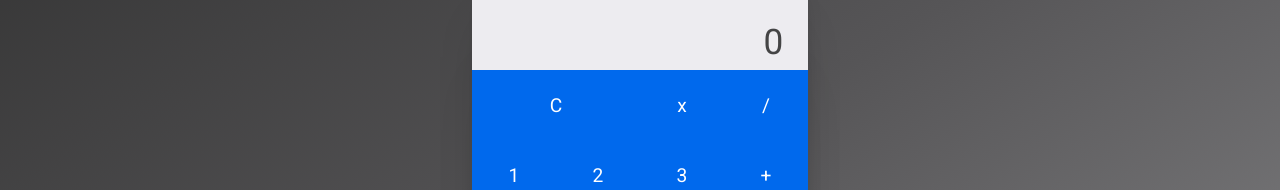
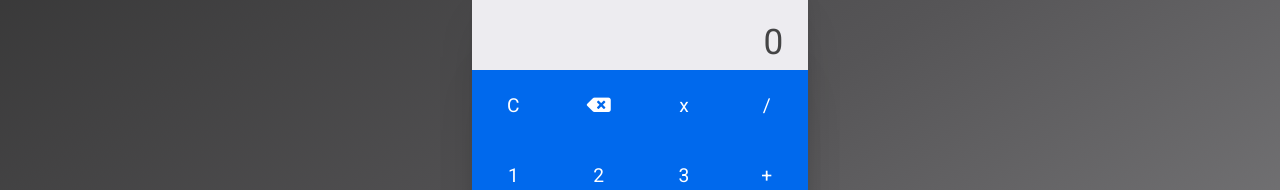
Before and after one commit to fcastrogarcia/react-calculator, a React (Create React App) app: page / in a window 1280 px wide. Shown: the part 203-393 px from the top of the page. Built offline with nearby package versions, Linux system fonts and the light colour scheme; a web font is replaced by a local one.

Commit message:
backspace button

```diff
--- a/public/index.html
+++ b/public/index.html
@@ -7,6 +7,7 @@
       name="viewport"
       content="width=device-width, initial-scale=1, shrink-to-fit=no"
     />
+    <link rel="stylesheet" href="https://use.fontawesome.com/releases/v5.7.2/css/all.css" integrity="sha384-fnmOCqbTlWIlj8LyTjo7mOUStjsKC4pOpQbqyi7RrhN7udi9RwhKkMHpvLbHG9Sr" crossorigin="anonymous">
     <meta name="theme-color" content="#000000" />
     <!--
       manifest.json provides metadata used when your web app is installed on a
--- a/src/App.css
+++ b/src/App.css
@@ -46,8 +46,9 @@ button:active {
     transform: scale(0.99);
 }
 #clear {
-  grid-column: 1/3;
+  grid-column: 1/2;
 }
+
 #equals {
   grid-row: 4/6;
   grid-column: 4/5;
--- a/src/App.js
+++ b/src/App.js
@@ -61,11 +61,25 @@ class App extends React.Component {
                this.state.formula + e.target.value
     })
   }
- initialize() {
+ initialize(e) {
+   switch(e.target.value) {
+    case "AC":
     this.setState({
         currVal: '',
         formula: '0'
     })
+    break;
+    case "erase":
+    this.setState({
+      currVal: this.state.currVal=='0' ? this.state.currVal :
+               this.state.currVal.length==1 ? '0'  :
+               this.state.currVal.slice(0,-1),
+      formula: this.state.formula=='0' ? this.state.formula :
+               this.state.formula.length==1 ? '0' :
+               this.state.formula.slice(0,-1)
+    })
+    break;
+  }
   }
 
   render () {
--- a/src/Buttons.js
+++ b/src/Buttons.js
@@ -5,6 +5,7 @@ class Buttons extends React.Component {
     return (
     <div className="buttons-container">
         <button id="clear" value='AC' onClick={this.props.initialize}>C</button>
+        <button id="erase" value="erase" onClick={this.props.initialize}><i class="fas fa-backspace"></i></button>
         <button id="multiply" value='*' onClick={this.props.handleOperators}>x</button>
         <button id="divide" value='/' onClick={this.props.handleOperators}>/</button>
         <button id="one" value='1' onClick={this.props.passValue}>1</button>
```
